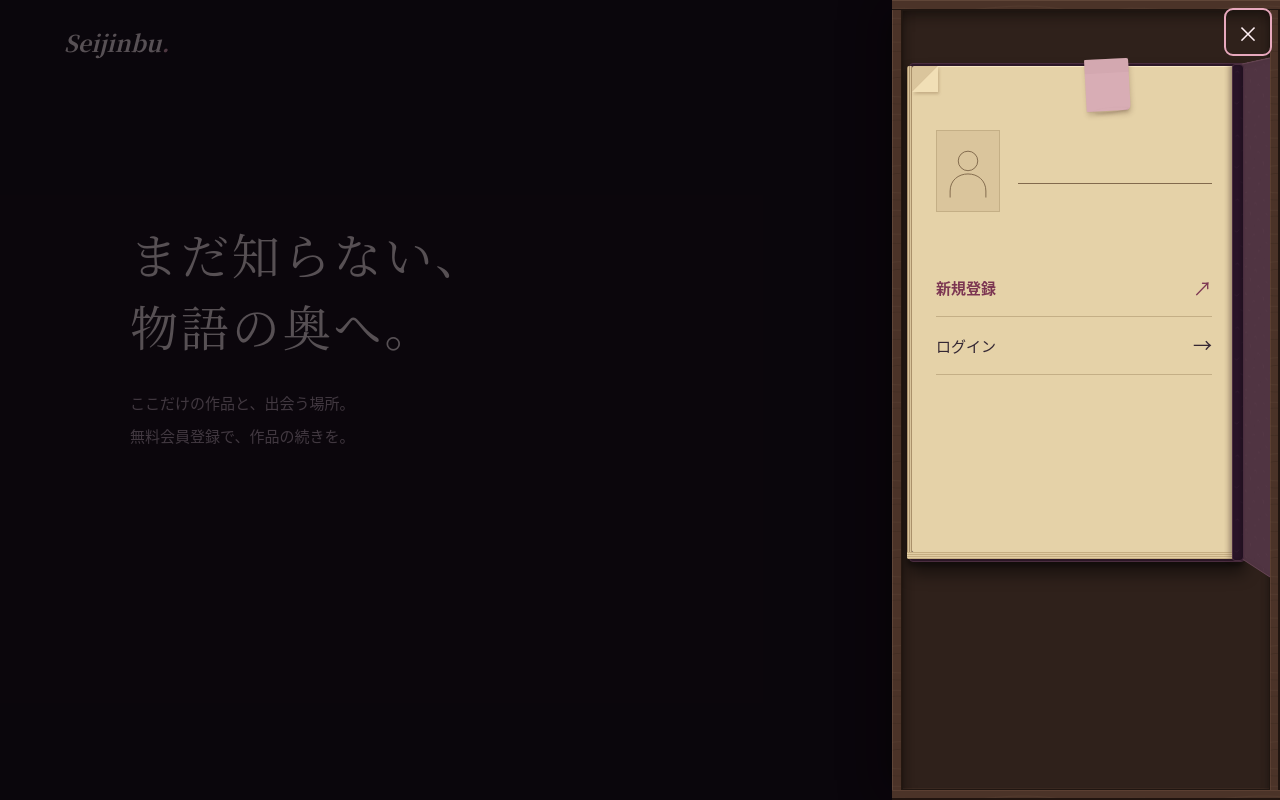
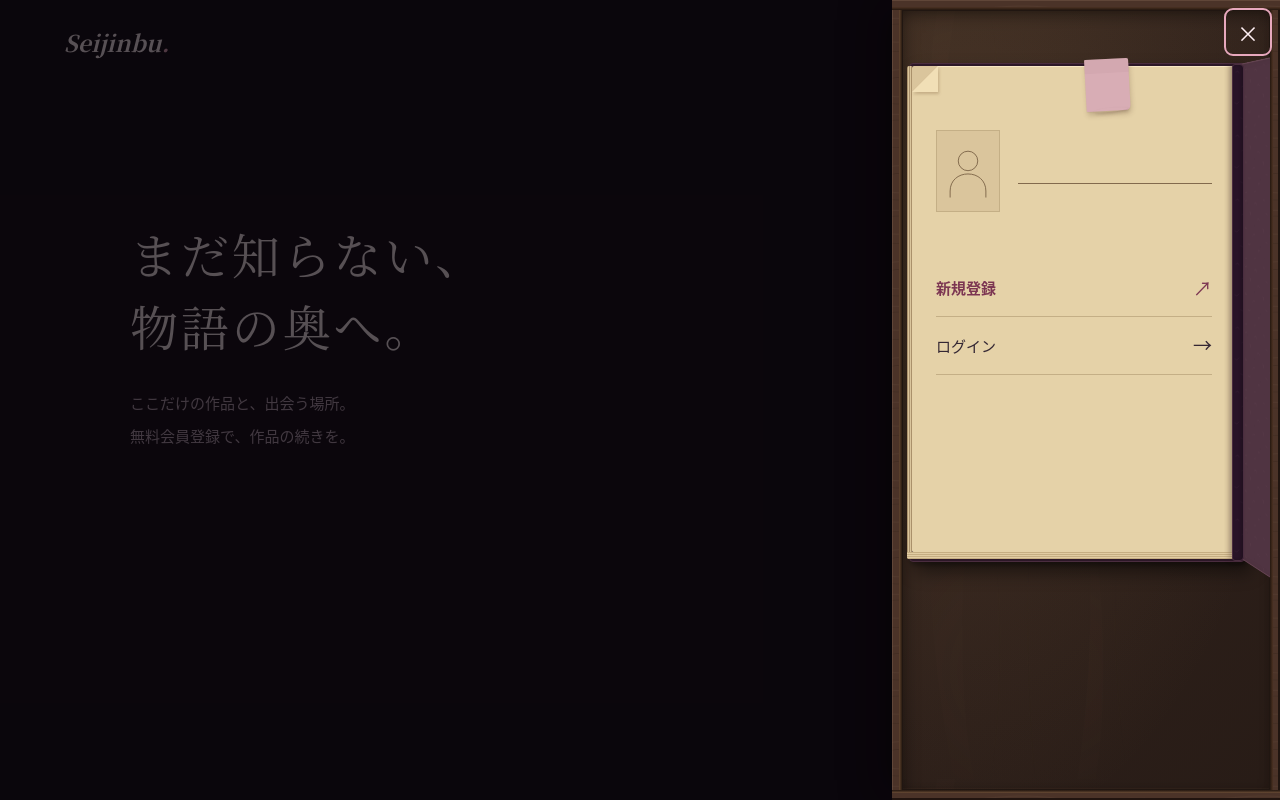
Before and after one commit to nishimura-yuma77/preview, a plain HTML site: page previews/seijinbu-handbook/screen.html in a window 1280 px wide. Drawn offline with Linux system fonts and the light colour scheme.

Commit message:
木面の繊維と柔らかい照明で引き出しの質感を整える

```diff
--- a/previews/seijinbu-handbook/style.css
+++ b/previews/seijinbu-handbook/style.css
@@ -268,12 +268,19 @@ body:has(dialog[open]) {
   inset: var(--desk-rim-width);
   z-index: 0;
   border: 1px solid #201611;
-  background: var(--desk-well);
+  background-color: var(--desk-well);
+  background-image:
+    radial-gradient(ellipse at 18% 28%, #a17a502b, #a17a5000 78%),
+    linear-gradient(135deg, #98744814, transparent 48%, #0b070433),
+    url("./walnut-surface.svg");
+  background-size:
+    100% 100%,
+    100% 100%,
+    384px 768px;
   box-shadow:
-    inset 0 12px 16px -10px #080604b0,
-    inset 8px 0 12px -10px #0e0806aa,
-    inset -6px 0 10px -9px #0e080699,
-    inset 0 -1px #684a3933;
+    inset 7px 10px 18px -10px #080604b0,
+    inset -5px -5px 14px -11px #0e080699,
+    inset 0 -1px #684a3926;
   pointer-events: none;
 }
 .deskRim {
@@ -285,6 +292,31 @@ body:has(dialog[open]) {
 .deskRim span {
   position: absolute;
   background: var(--desk-rim) url("./wood-grain.svg");
+}
+.deskRim span::after {
+  content: "";
+  position: absolute;
+  pointer-events: none;
+}
+.rimTop::after {
+  inset: auto 0 0;
+  height: 3px;
+  background: linear-gradient(to bottom, #4d3323, #24170f);
+}
+.rimLeft::after {
+  inset: 0 0 0 auto;
+  width: 3px;
+  background: linear-gradient(to right, #61452f, #2b1c12);
+}
+.rimRight::after {
+  inset: 0 auto 0 0;
+  width: 3px;
+  background: linear-gradient(to right, #24170f, #4c3222);
+}
+.rimBottom::after {
+  inset: 0 0 auto;
+  height: 3px;
+  background: linear-gradient(to bottom, #24170f, #694b35);
 }
 .rimTop {
   inset: 0 0 auto;
@@ -345,8 +377,8 @@ body:has(dialog[open]) {
   background: #2d1828;
   border: 1px solid #4a2d3f;
   box-shadow:
-    0 12px 16px #0007,
-    -2px 4px 5px #0005;
+    6px 10px 18px #0007,
+    2px 3px 5px #0005;
 }
 .pageEdge {
   position: absolute;
```
Also changed, not shown: previews/seijinbu-handbook/walnut-surface.svg (added).
